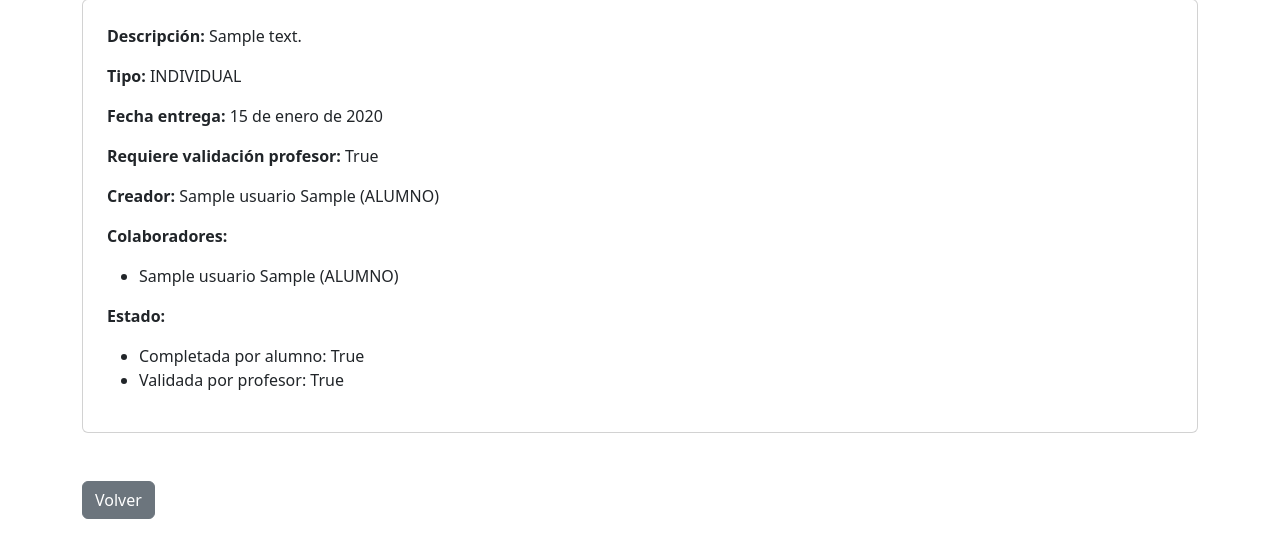
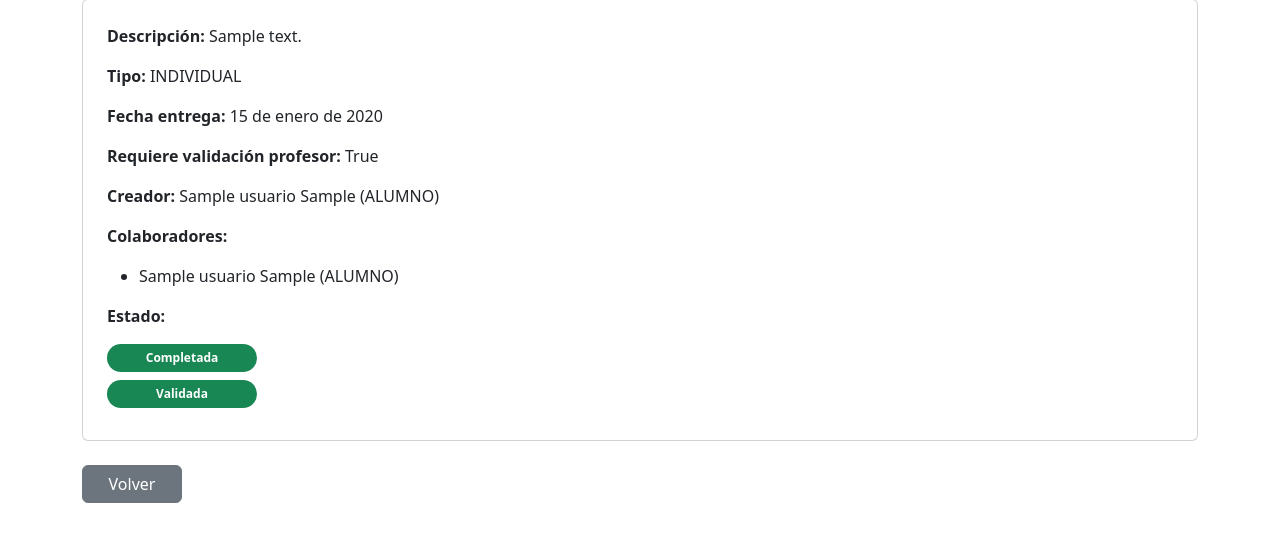
Before and after one commit to eloycompes/DWES-UT04, a Django app: template 04-django/tareas/templates/tareas/detalle_tarea.html in a window 1280 px wide. Shown: the part 97-655 px from the top of the page. Run offline with Django 5.2, Linux system fonts and the light colour scheme; the template is opened without the code that fills it: values that come from a table or form of the project are taken from there, others are empty; tables that the repository leaves empty hold one stand-in row (values such as "Sample post").

Commit message:
Mejorada la vista de detalle de tarea: badges compactos con ancho fijo, separación entre estados y botón 'Volver' reubicado y estilizado.

```diff
--- a/04-django/tareas/templates/tareas/detalle_tarea.html
+++ b/04-django/tareas/templates/tareas/detalle_tarea.html
@@ -25,11 +25,36 @@
             {% endfor %}
         </ul>
 
-        <p><strong>Estado:</strong></p>
-        <ul>
-            <li>Completada por alumno: {{ tarea.completada_por_alumno }}</li>
-            <li>Validada por profesor: {{ tarea.validada_por_profesor }}</li>
-        </ul>
+    <p><strong>Estado:</strong></p>
+
+    <!-- Estado completada -->
+    {% if tarea.completada_por_alumno %}
+        <span class="badge bg-success rounded-pill px-3 py-2 me-2 mb-2 d-inline-block text-center"
+            style="width:150px;">
+            Completada
+        </span>
+    {% else %}
+        <span class="badge bg-danger rounded-pill px-3 py-2 me-2 mb-2 d-inline-block text-center"
+            style="width:150px;">
+            No completada
+        </span>
+    {% endif %}
+
+    <!-- Estado validación (solo si aplica) -->
+    {% if tarea.requiere_validacion_profesor %}
+        {% if tarea.validada_por_profesor %}
+            <span class="badge bg-success rounded-pill px-3 py-2 mb-2 d-inline-block text-center"
+                style="width:150px;">
+                Validada
+            </span>
+        {% else %}
+            <span class="badge bg-danger rounded-pill px-3 py-2 mb-2 d-inline-block text-center"
+                style="width:150px;">
+                No validada
+            </span>
+        {% endif %}
+    {% endif %}
+
     </div>
 
     {% if not tarea.requiere_validacion_profesor %}
@@ -40,7 +65,7 @@
         <a href="{% url 'validar_tarea' tarea.id %}" class="btn btn-success">Validar tarea</a>
     {% endif %}
 
-    <a href="{% url 'mis_tareas' %}" class="btn btn-secondary mt-4">Volver</a>
+    <a href="{% url 'mis_tareas' %}" class="btn btn-secondary mt-3 d-block" style="width: 100px;">Volver</a>
 
 </div>
 
```
